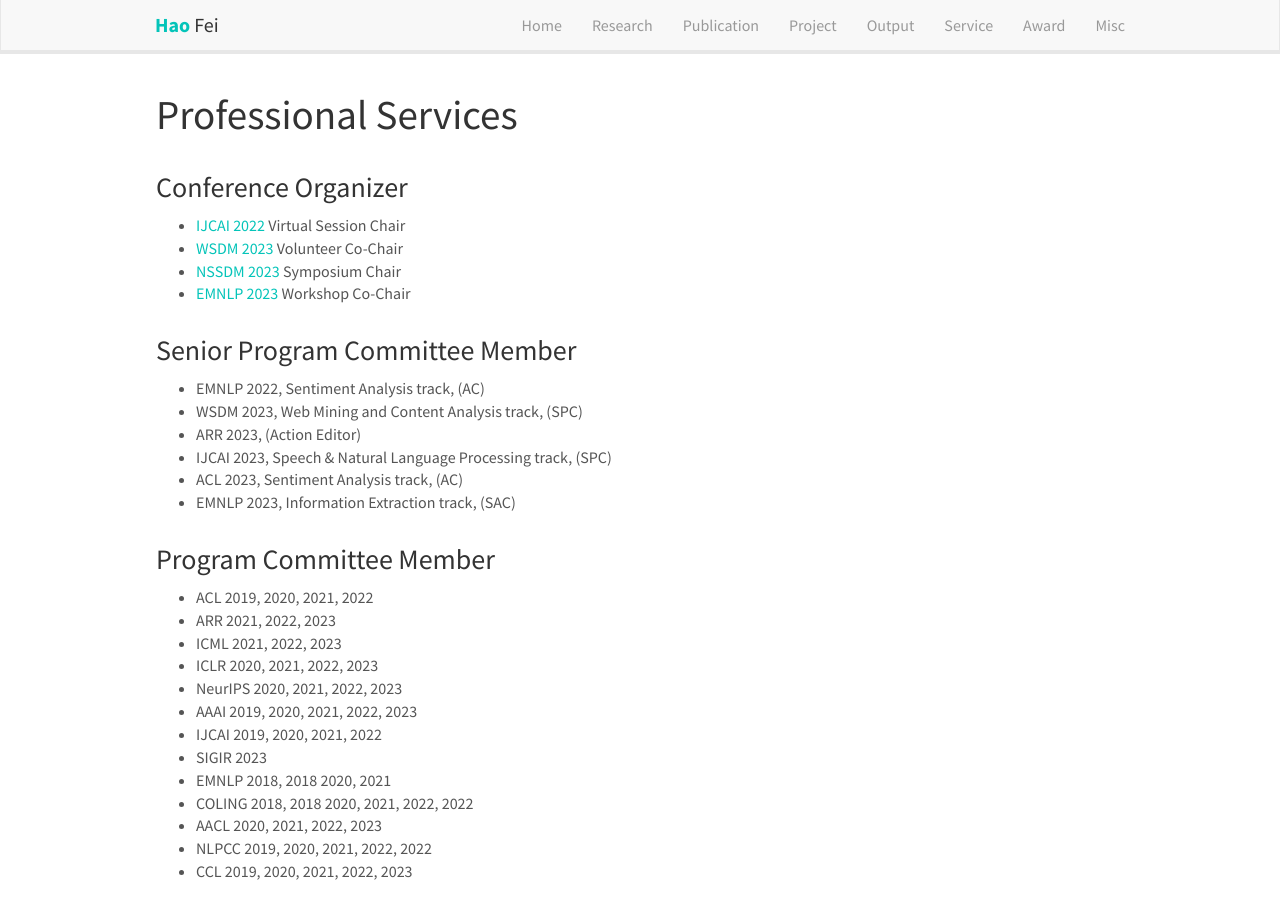
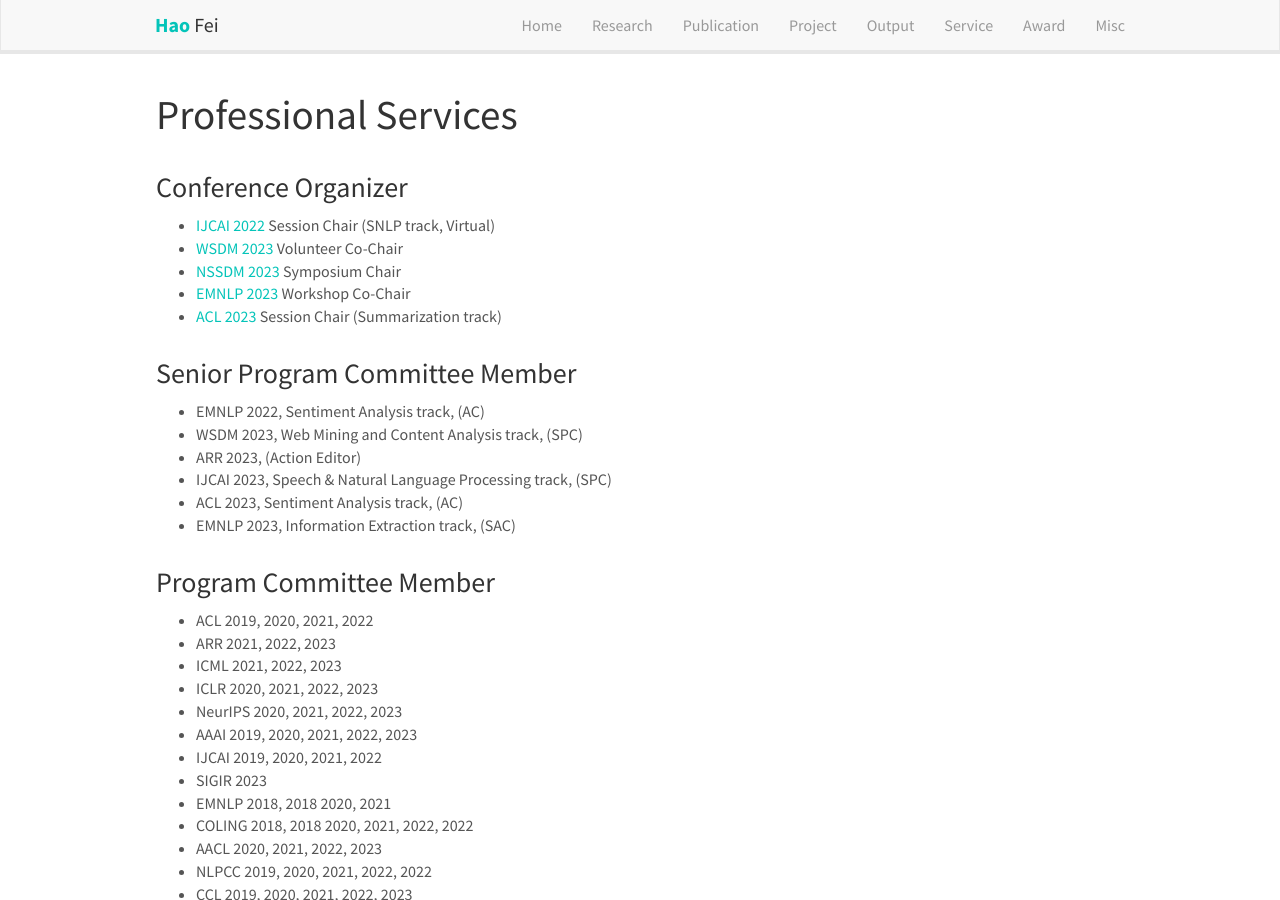
Before and after one commit to scofield7419/scofield7419.github.io, a Jekyll site: the page built from _pages/services.md, in a window 1280 px wide and 900 px high. Built offline with Jekyll 4.4.1, drawn with Linux system fonts in a browser that asks for light colours; nearby versions of some CDN libraries; comment, search, counter and statistics services are not loaded; a style sheet for code colours, icons or effects is not loaded.

Commit message:
Update services.md

```diff
--- a/_pages/services.md
+++ b/_pages/services.md
@@ -14,11 +14,11 @@
 
 ### Conference Organizer
 
-- [IJCAI 2022](https://ijcai-22.org/) Virtual Session Chair
+- [IJCAI 2022](https://ijcai-22.org/) Session Chair (SNLP track, Virtual)
 - [WSDM 2023](https://www.wsdm-conference.org/2023/organizers/organizing-committee) Volunteer Co-Chair
 - [NSSDM 2023](https://wing-nus.github.io/NSSDM-2023) Symposium Chair
 - [EMNLP 2023](https://2023.emnlp.org/organization/) Workshop Co-Chair
-
+- [ACL 2023](https://ijcai-22.org/) Session Chair (Summarization track)
 
 
 
```
